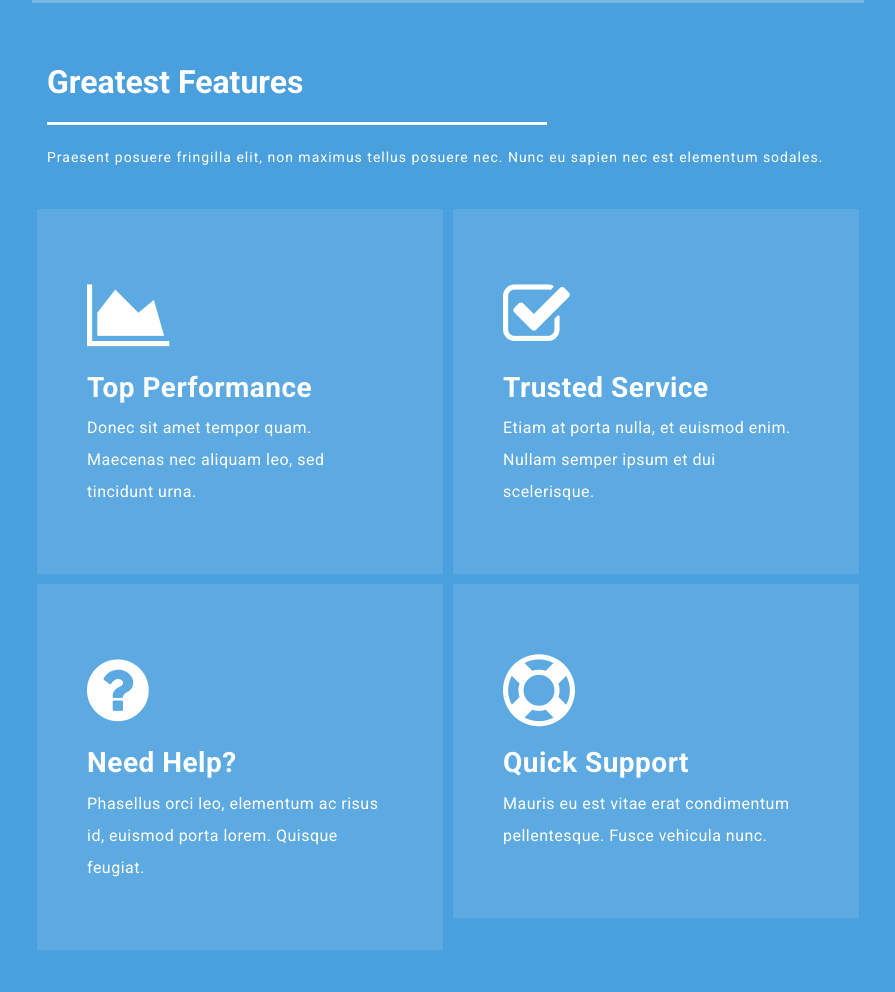
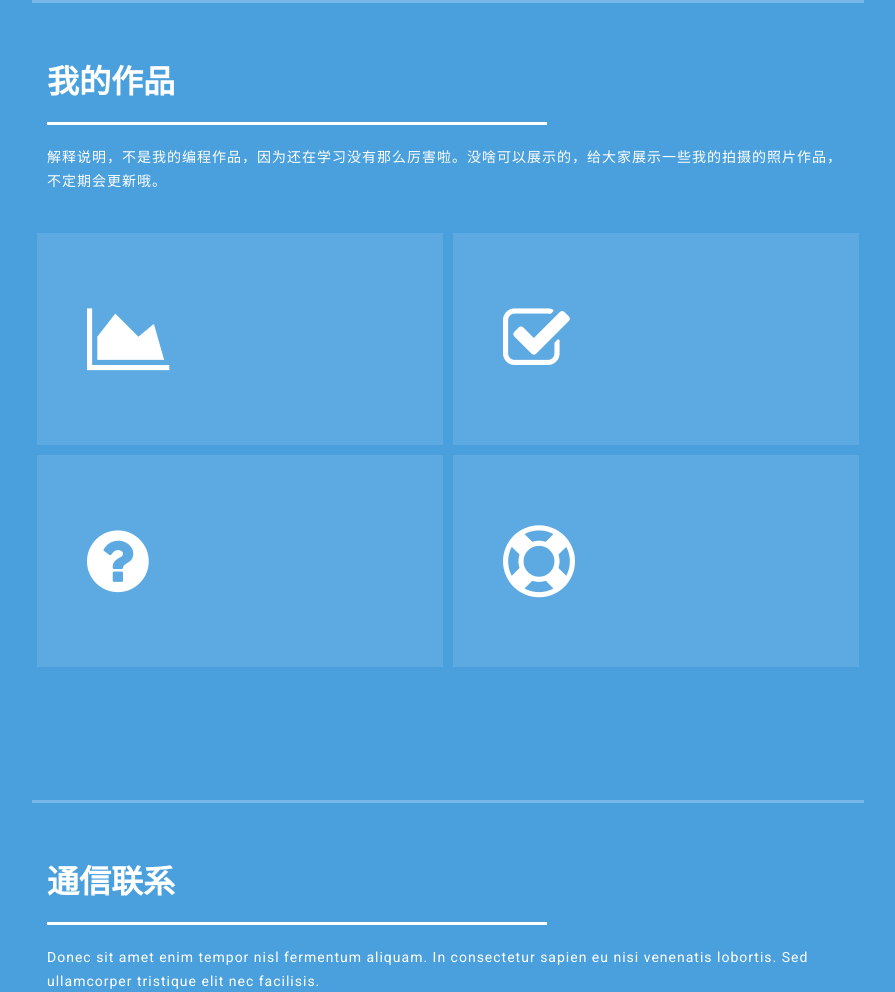
Before and after one commit to qinqin-lai/qinqin-lai.github-io, a plain HTML site: page index.html in a window 1280 px wide. Shown: the part 1169-2161 px from the top of the page, without its empty margins (352-1247 px from the left). Drawn offline with Linux system fonts and the light colour scheme.

Commit message:
Update index.html

```diff
--- a/index.html
+++ b/index.html
@@ -95,76 +95,50 @@
 
             </div><!--第一模块第三部分分成一个行结束-->
           </div><!--第一模块第三部分结束-->
-          <!--第一模块第四部分舍去-->
-           <!-- <div class="left-image-post">
-            <div class="row">
 
-              <div class="col-md-4">
-                <div class="left-image">
-                  <img src="assets/images/girl-nature.jpg" alt="Nature Girl" />
-                </div>
-              </div>
-
-              <div class="col-md-8">
-                <div class="right-text">
-                  <h4>Best Template for you!</h4>
-                  <p>Quisque feugiat nisl at lacus condimentum, eu suscipit odio fringilla. Mauris eu est vitae erat condimentum pellentesque. Fusce vehicula nunc at augue sagittis tristique.</p>
-                  <p>Ut imperdiet massa at enim tempus volutpat. Nullam gravida augue quis facilisis commodo. Interdum et malesuada fames ac ante ipsum primis in faucibus.</p>
-                  <div class="white-button">
-                    <a href="#">Read More</a>
-                  </div>
-                </div>
-              </div>
-
-            </div>
-          </div> -->
         </div><!--容器结束-->
       </section>
 
-      <section class="section my-services" data-section="section2">
-        <div class="container">
-          <div class="section-heading">
-            <h2>Greatest Features</h2>
+      <section class="section my-services" data-section="section2"><!--第二模块-->
+        <div class="container"><!--模块的容器-->
+          <div class="section-heading"><!--第二模块第一部分-->
+            <h2>我的作品</h2>
             <div class="line-dec"></div>
-            <span>Praesent posuere fringilla elit, non maximus tellus posuere nec. Nunc eu sapien nec est elementum sodales.</span>
-          </div>
-          <div class="row">
-            <div class="col-md-6">
+            <span>解释说明，不是我的编程作品，因为还在学习没有那么厉害啦。没啥可以展示的，给大家展示一些我的拍摄的照片作品，不定期会更新哦。</span>
+          </div><!--第二模块第一部分结束-->
+          <div class="row"><!--第二模块第二部分分成行-->
+            <div class="col-md-6"><!--第二模块第二部分分成行的6列-->
               <div class="service-item">
                 <i class="fa fa-area-chart"></i>
-                <h4>Top Performance</h4>
-                <p>Donec sit amet tempor quam. Maecenas nec aliquam leo, sed tincidunt urna.</p>
+
               </div>
-            </div>
-            <div class="col-md-6">
+            </div><!--第二模块第二部分分成行的6列结束-->
+            <div class="col-md-6"><!--第二模块第二部分分成行的6列-->
               <div class="service-item">
                 <i class="fa fa-check-square-o"></i>
-                <h4>Trusted Service</h4>
-                <p>Etiam at porta nulla, et euismod enim. Nullam semper ipsum et dui scelerisque.</p>
+
               </div>
-            </div>
-            <div class="col-md-6">
+            </div><!--第二模块第二部分分成行的6列结束-->
+            <div class="col-md-6"><!--第二模块第二部分分成行的6列-->
               <div class="service-item">
                 <i class="fa fa-question-circle"></i>
-                <h4>Need Help?</h4>
-                <p>Phasellus orci leo, elementum ac risus id, euismod porta lorem. Quisque feugiat.</p>
+
               </div>
-            </div>
-            <div class="col-md-6">
+            </div><!--第二模块第二部分分成行的6列结束-->
+            <div class="col-md-6"><!--第二模块第二部分分成行的6列-->
               <div class="service-item">
                 <i class="fa fa-support"></i>
-                <h4>Quick Support</h4>
-                <p>Mauris eu est vitae erat condimentum pellentesque. Fusce vehicula nunc.</p>
+
               </div>
-            </div>
-          </div>
-        </div>
+            </div><!--第二模块第二部分分成行的6列结束-->
+          </div><!--第二模块第二部分分成行结束-->
+        </div><!--模块的容器-->
       </section>
 
       <section class="section my-work" data-section="section3">
         <div class="container">
           <div class="section-heading">
-            <h2>Gallery</h2>
+            <h2>通信联系</h2>
             <div class="line-dec"></div>
             <span>Donec sit amet enim tempor nisl fermentum aliquam. In consectetur sapien eu nisi venenatis lobortis. Sed ullamcorper tristique elit nec facilisis.</span>
           </div>
@@ -268,7 +242,7 @@
       <section class="section contact-me" data-section="section4">
         <div class="container">
           <div class="section-heading">
-            <h2>Contact</h2>
+            <h2>给我留言</h2>
             <div class="line-dec"></div>
             <span>Aenean a consectetur mi, sit amet consequat velit. Mauris vitae nunc viverra, mattis arcu quis, vestibulum eros. </span>
           </div>
```
